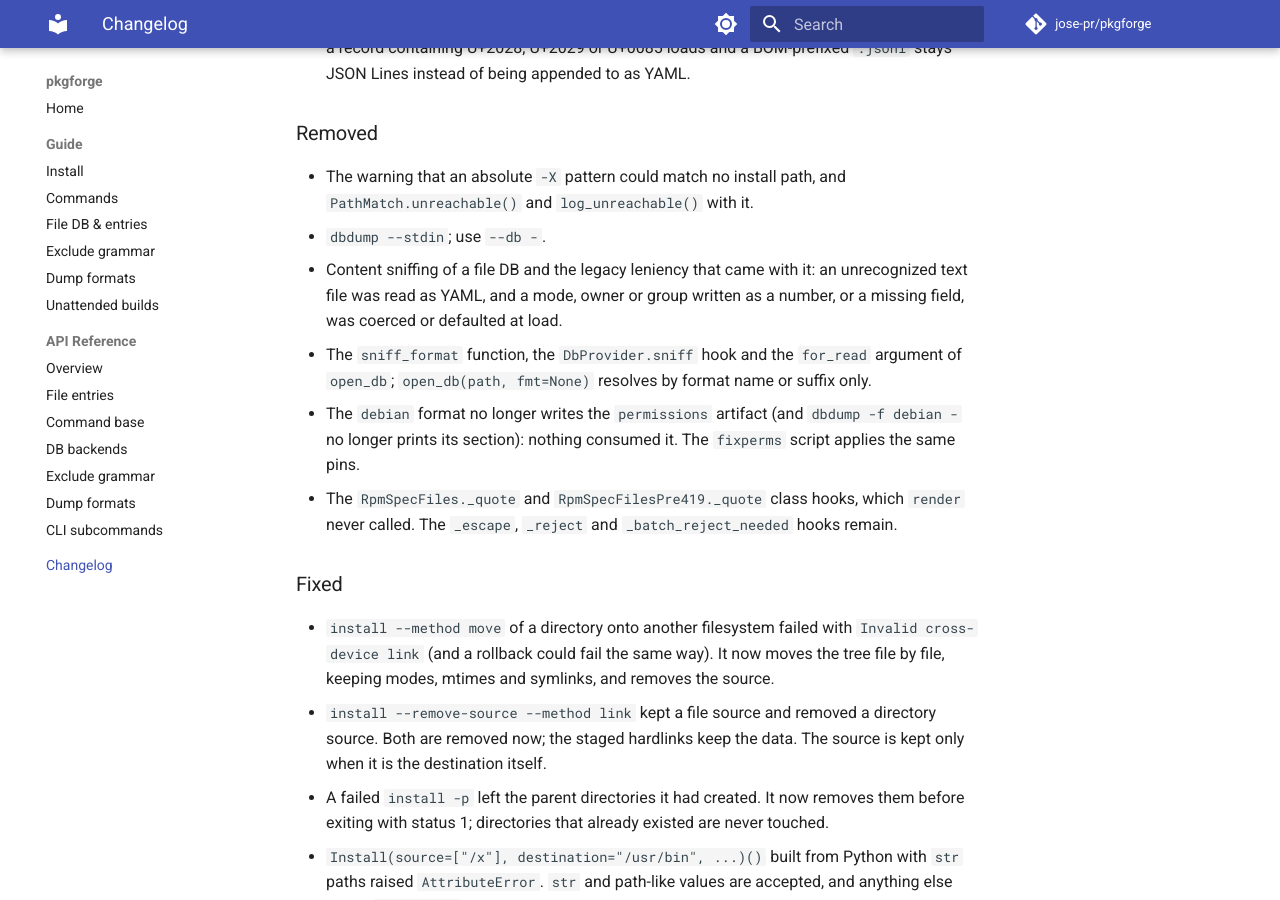
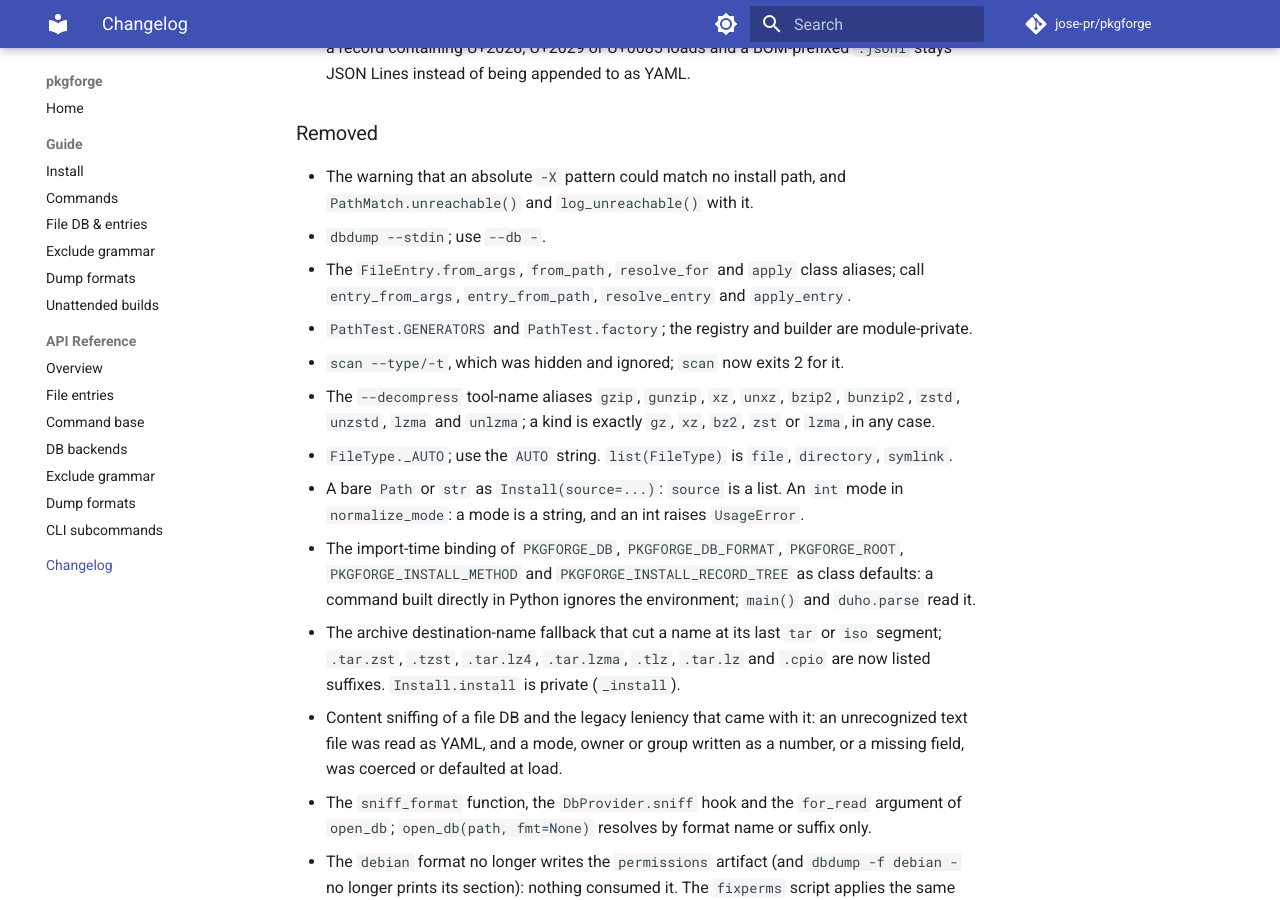
Before and after one commit to jose-pr/pkgforge, an MkDocs documentation site: the page built from docs/changelog.md, in a window 1280 px wide and 900 px high, scrolled down 1993 px. Built offline with MkDocs 1.6.1 and Material for MkDocs 9.7.7, drawn with Linux system fonts in a browser that asks for light colours; comment, search, counter and statistics services are not loaded.

Commit message:
docs: changelog and API header for the removed aliases and import-time env defaults

```diff
--- a/CHANGELOG.md
+++ b/CHANGELOG.md
@@ -80,6 +80,27 @@ adheres to [Semantic Versioning](https://semver.org/spec/v2.0.0.html).
 - The warning that an absolute `-X` pattern could match no install path, and
   `PathMatch.unreachable()` and `log_unreachable()` with it.
 - `dbdump --stdin`; use `--db -`.
+- The `FileEntry.from_args`, `from_path`, `resolve_for` and `apply` class
+  aliases; call `entry_from_args`, `entry_from_path`, `resolve_entry` and
+  `apply_entry`.
+- `PathTest.GENERATORS` and `PathTest.factory`; the registry and builder are
+  module-private.
+- `scan --type/-t`, which was hidden and ignored; `scan` now exits 2 for it.
+- The `--decompress` tool-name aliases `gzip`, `gunzip`, `xz`, `unxz`,
+  `bzip2`, `bunzip2`, `zstd`, `unzstd`, `lzma` and `unlzma`; a kind is exactly
+  `gz`, `xz`, `bz2`, `zst` or `lzma`, in any case.
+- `FileType._AUTO`; use the `AUTO` string. `list(FileType)` is `file`,
+  `directory`, `symlink`.
+- A bare `Path` or `str` as `Install(source=...)`: `source` is a list. An `int`
+  mode in `normalize_mode`: a mode is a string, and an int raises `UsageError`.
+- The import-time binding of `PKGFORGE_DB`, `PKGFORGE_DB_FORMAT`,
+  `PKGFORGE_ROOT`, `PKGFORGE_INSTALL_METHOD` and `PKGFORGE_INSTALL_RECORD_TREE`
+  as class defaults: a command built directly in Python ignores the
+  environment; `main()` and `duho.parse` read it.
+- The archive destination-name fallback that cut a name at its last `tar` or
+  `iso` segment; `.tar.zst`, `.tzst`, `.tar.lz4`, `.tar.lzma`, `.tlz`,
+  `.tar.lz` and `.cpio` are now listed suffixes. `Install.install` is private
+  (`_install`).
 - Content sniffing of a file DB and the legacy leniency that came with it: an
   unrecognized text file was read as YAML, and a mode, owner or group written
   as a number, or a missing field, was coerced or defaulted at load.
```
Also changed, not shown: docs/api/entry.md (+4 -0 lines), 1 other file.
